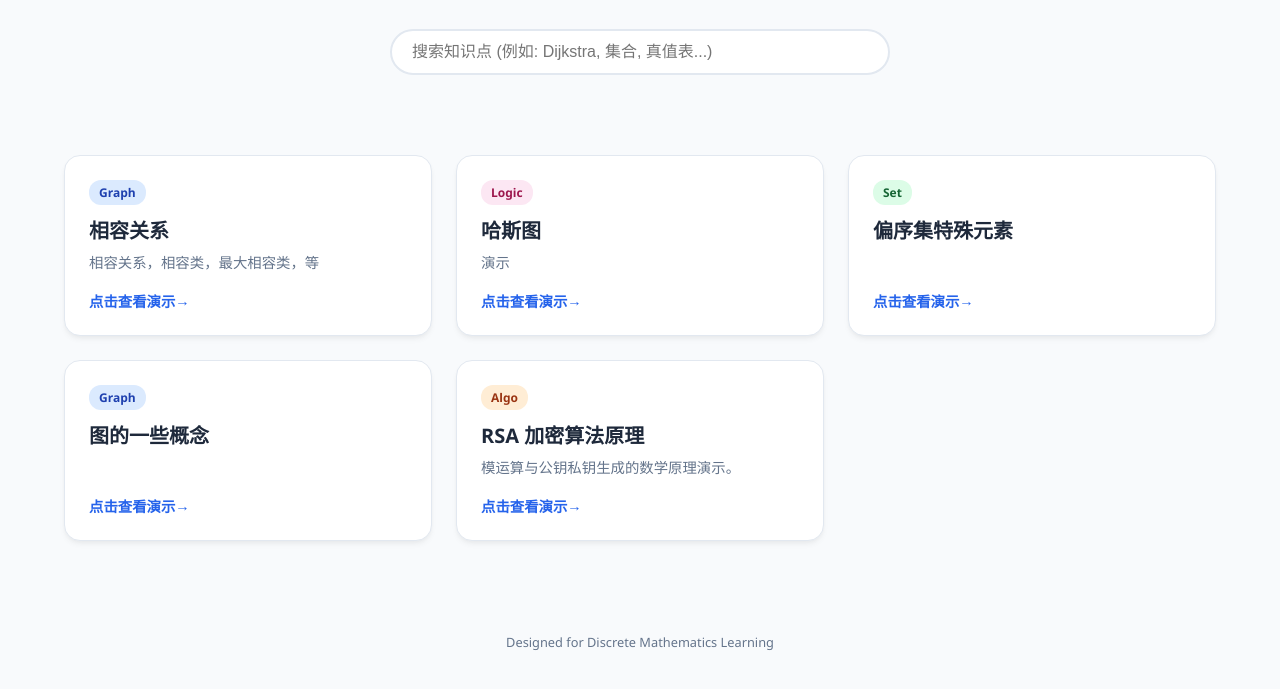
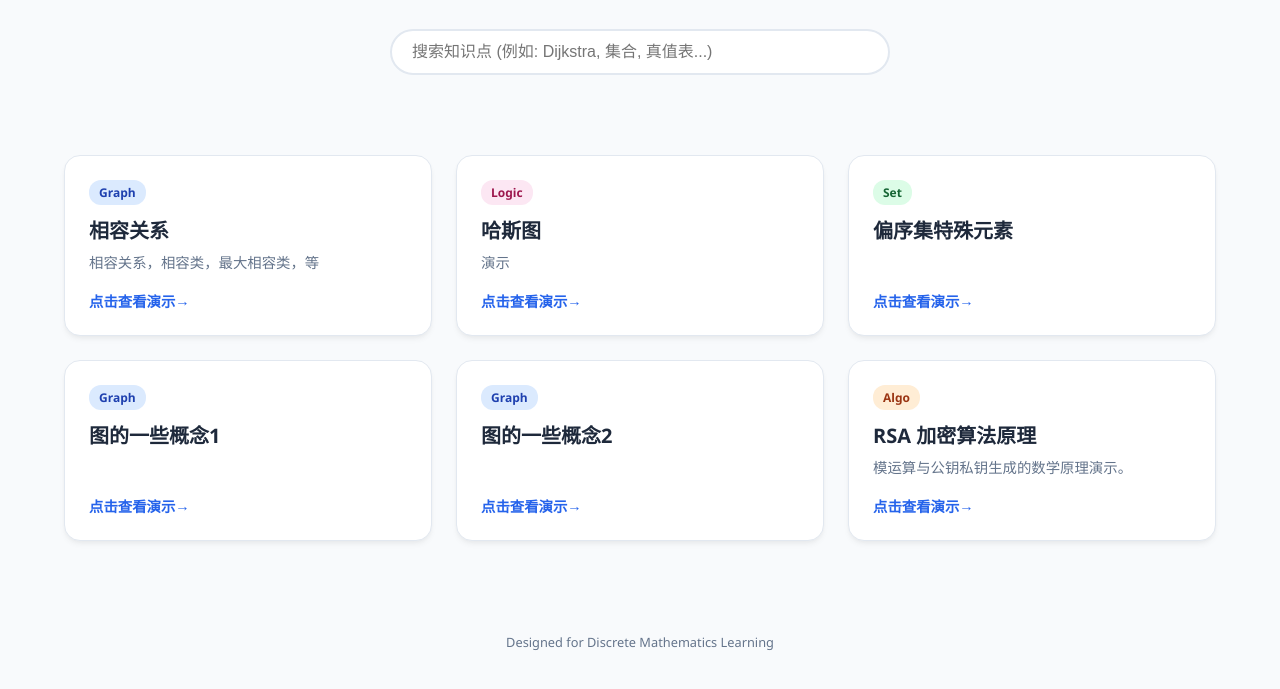
Before and after one commit to HFUT-zhengjiahao/xxx, a plain HTML site: page index.html in a window 1280 px wide. Shown: the part 175-864 px from the top of the page. Drawn offline with Linux system fonts and the light colour scheme.

Commit message:
Update index.html

```diff
--- a/index.html
+++ b/index.html
@@ -221,9 +221,15 @@
           category: "Set",
         },
         {
-          title: "图的一些概念",
+          title: "图的一些概念1",
           desc: "",
           url: "./图.html",
+          category: "Graph",
+        },
+        {
+          title: "图的一些概念2",
+          desc: "",
+          url: "./图2.html",
           category: "Graph",
         },
         {
```
